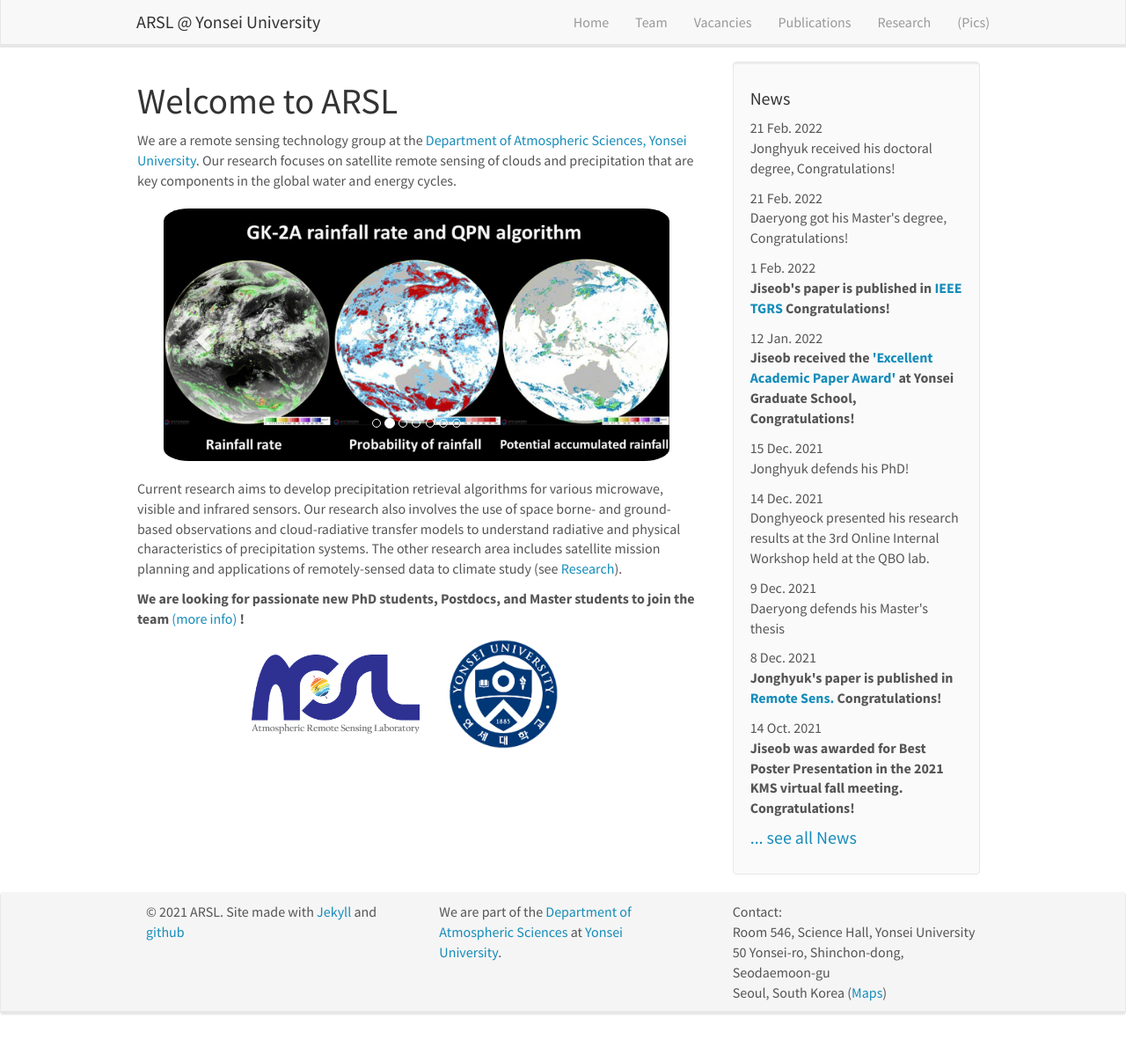
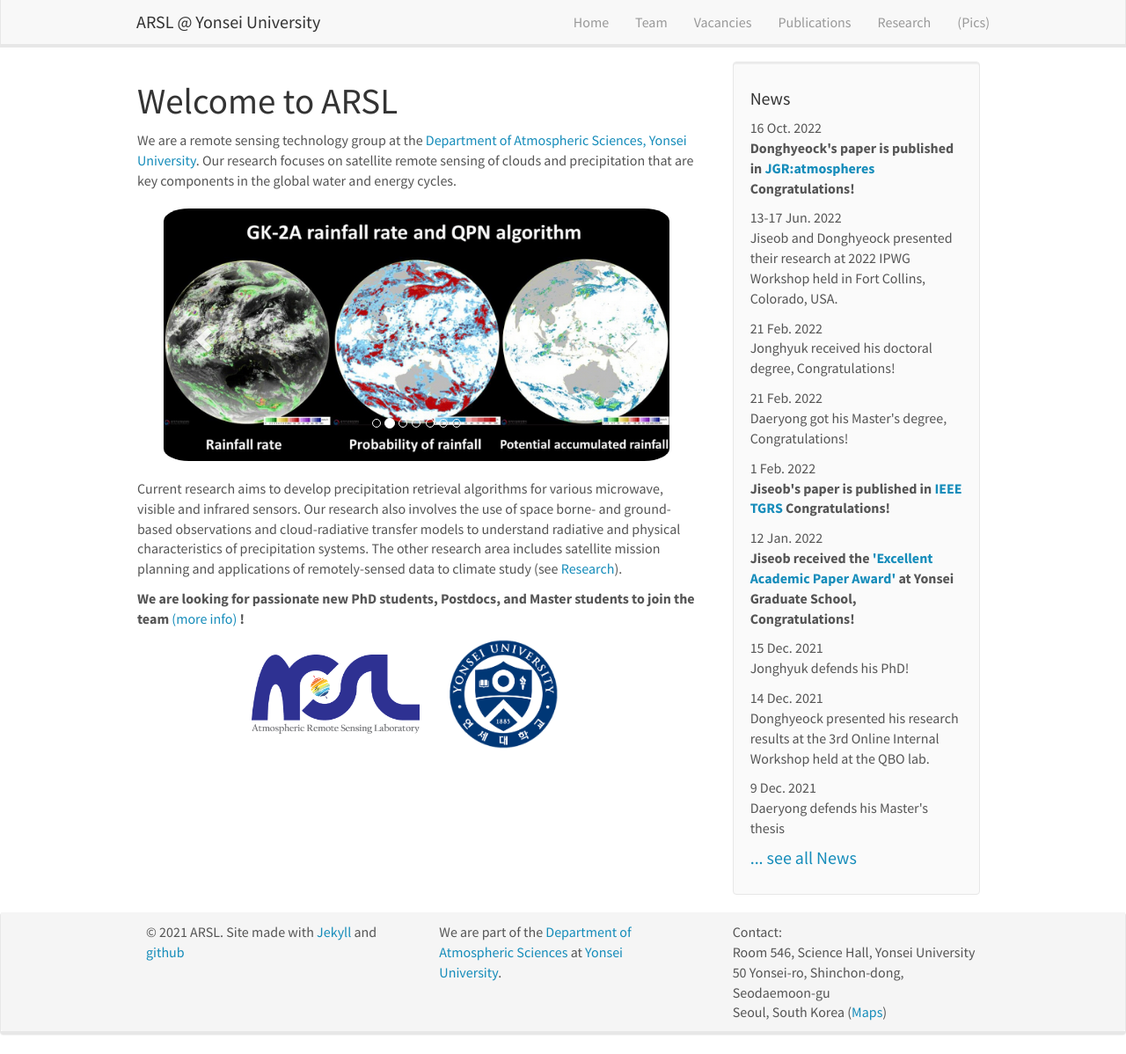
Before and after one commit to roo2003/roo2003.github.io, a Jekyll site: the page built from _pages/home.md, in a window 1280 px wide and 1198 px high. Shown: the whole window at 88% size. Built offline with Jekyll 4.4.1, drawn with Linux system fonts in a browser that asks for light colours; nearby versions of some CDN libraries.

Commit message:
Update news.yml

```diff
--- a/_data/news.yml
+++ b/_data/news.yml
@@ -1,3 +1,9 @@
+- date: 16 Oct. 2022
+  headline: "<b>Donghyeock's paper is published in <a href='https://doi.org/10.1029/2021JD036254'>JGR:atmospheres</a> Congratulations!</b>"
+
+- date: 13-17 Jun. 2022
+  headline: "Jiseob and Donghyeock presented their research at 2022 IPWG Workshop held in Fort Collins, Colorado, USA."
+
 - date: 21 Feb. 2022
   headline: "Jonghyuk received his doctoral degree, Congratulations!"
 
```
